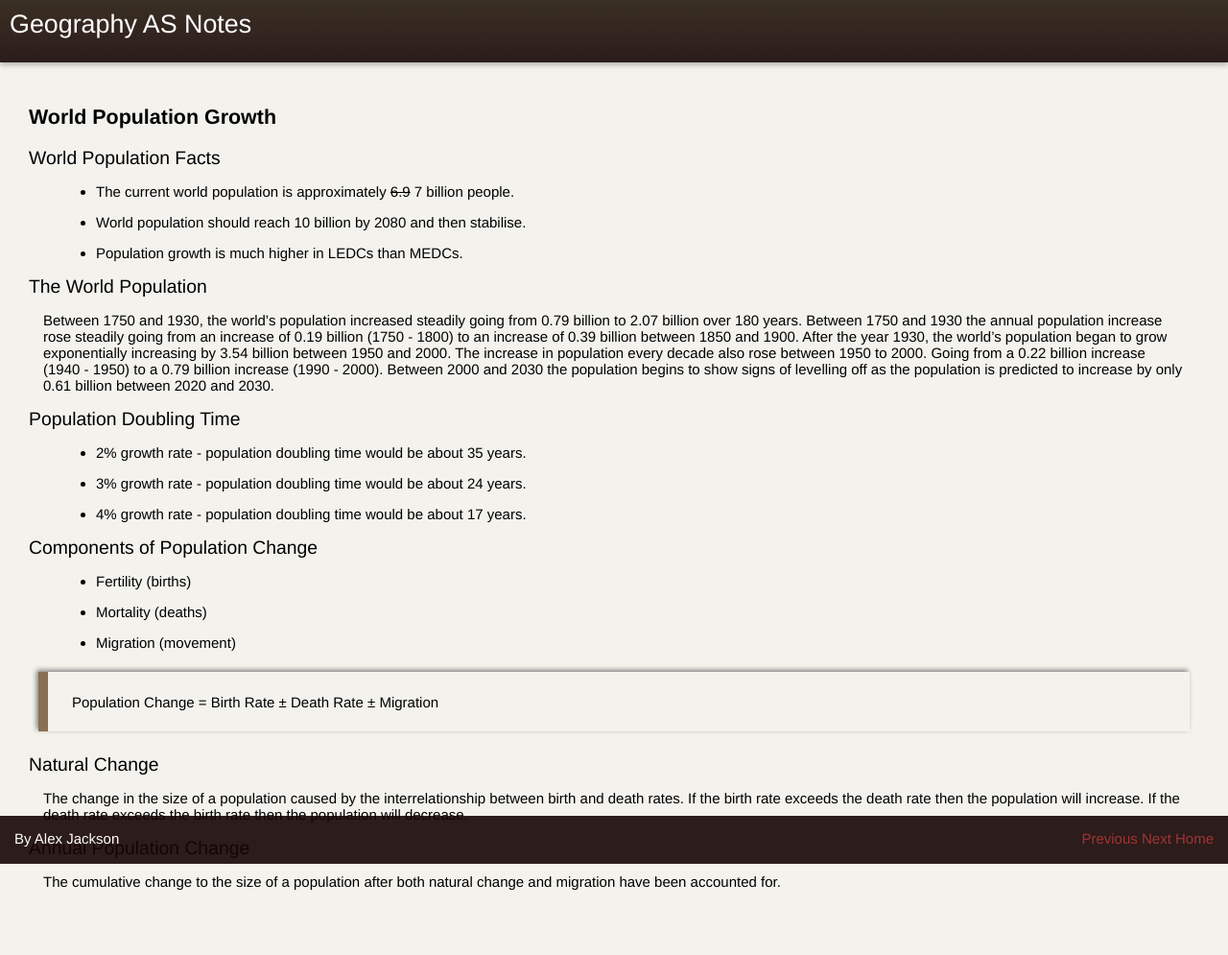
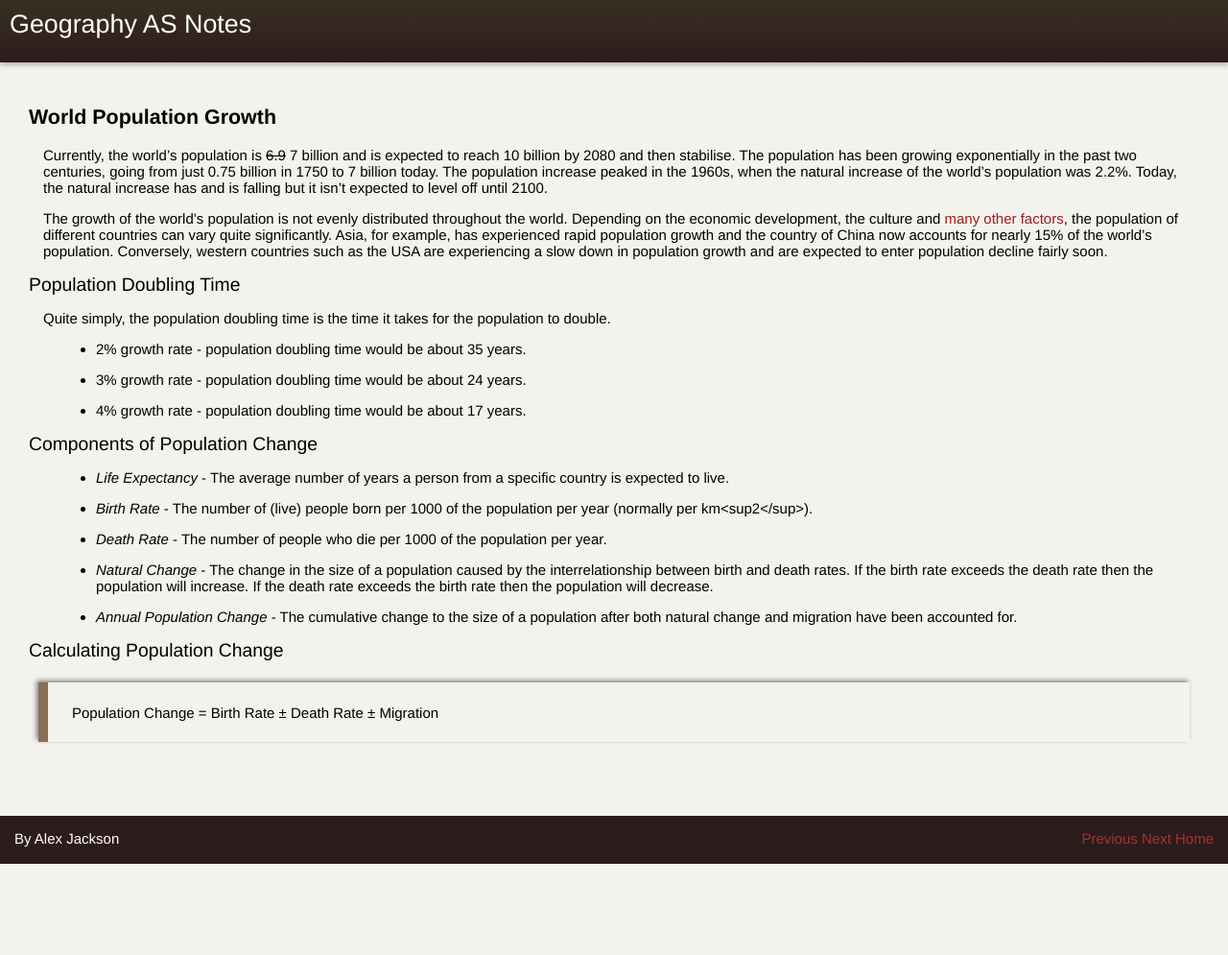
Before and after one commit to alexjohnj/geographyas, a Jekyll site: the page built from _posts/population/2012-01-02-world-population-growth.md, in a window 1280 px wide. Shown: the whole page at 96% size. Built offline with Jekyll 4.4.1, drawn with Linux system fonts in a browser that asks for light colours; nearby versions of some CDN libraries.

Commit message:
Updated content in population section

```diff
--- a/_posts/population/2012-01-02-world-population-growth.md
+++ b/_posts/population/2012-01-02-world-population-growth.md
@@ -5,17 +5,13 @@ layout: page
 keywords: "population, growth, world population, natural change, annual population change"
 ---
 
-### World Population Facts
+Currently, the world's population is <del>6.9</del> 7 billion and is expected to reach 10 billion by 2080 and then stabilise. The population has been growing exponentially in the past two centuries, going from just 0.75 billion in 1750 to 7 billion today. The population increase peaked in the 1960s, when the natural increase of the world's population was 2.2%. Today, the natural increase has and is falling but it isn't expected to level off until 2100.
 
-- The current world population is approximately <del>6.9</del> 7 billion people.
-- World population should reach 10 billion by 2080 and then stabilise.
-- Population growth is much higher in LEDCs than MEDCs.
-
-### The World Population
-
-Between 1750 and 1930, the world's population increased steadily going from 0.79 billion to 2.07 billion over 180 years. Between 1750 and 1930 the annual population increase rose steadily going from an increase of 0.19 billion (1750 - 1800) to an increase of 0.39 billion between 1850 and 1900. After the year 1930, the world's population began to grow exponentially increasing by 3.54 billion between 1950 and 2000. The increase in population every decade also rose between 1950 to 2000. Going from a 0.22 billion increase (1940 - 1950) to a 0.79 billion increase (1990 - 2000). Between 2000 and 2030 the population begins to show signs of levelling off as the population is predicted to increase by only 0.61 billion between 2020 and 2030.
+The growth of the world's population is not evenly distributed throughout the world. Depending on the economic development, the culture and [many other factors](/population/factors-effecting-world-population), the population of different countries can vary quite significantly. Asia, for example, has experienced rapid population growth and the country of China now accounts for nearly 15% of the world's population. Conversely, western countries such as the USA are experiencing a slow down in population growth and are expected to enter population decline fairly soon.
 
 ### Population Doubling Time
+
+Quite simply, the population doubling time is the time it takes for the population to double.
 
 - 2% growth rate - population doubling time would be about 35 years.
 - 3% growth rate - population doubling time would be about 24 years.
@@ -23,16 +19,12 @@ Between 1750 and 1930, the world's population increased steadily going from 0.79
 
 ### Components of  Population Change
 
-- Fertility (births)
-- Mortality (deaths)
-- Migration (movement)
+- *Life Expectancy* - The average number of years a person from a specific country is expected to live.
+- *Birth Rate* - The number of (live) people born per 1000 of the population per year (normally per km<sup2</sup>).
+- *Death Rate* - The number of people who die per 1000 of the population per year.
+- *Natural Change* - The change in the size of a population caused by the interrelationship between birth and death rates. If the birth rate exceeds the death rate then the population will increase. If the death rate exceeds the birth rate then the population will decrease.
+- *Annual Population Change* - The cumulative change to the size of a population after both natural change and migration have been accounted for.
+
+### Calculating Population Change
 
 > Population Change = Birth Rate ± Death Rate ± Migration
-
-### Natural Change
-
-The change in the size of a population caused by the interrelationship between birth and death rates. If the birth rate exceeds the death rate then the population will increase. If the death rate exceeds the birth rate then the population will decrease.
-
-### Annual Population Change
-
-The cumulative change to the size of a population after both natural change and migration have been accounted for.
```
Also changed, not shown: _posts/population/2012-01-04-population-distribution-density.md (+3 -4 lines), _posts/population/2012-01-05-uk-population-distribution-density.md (+3 -3 lines), _posts/population/2012-01-10-population-structure.md (+4 -4 lines).
